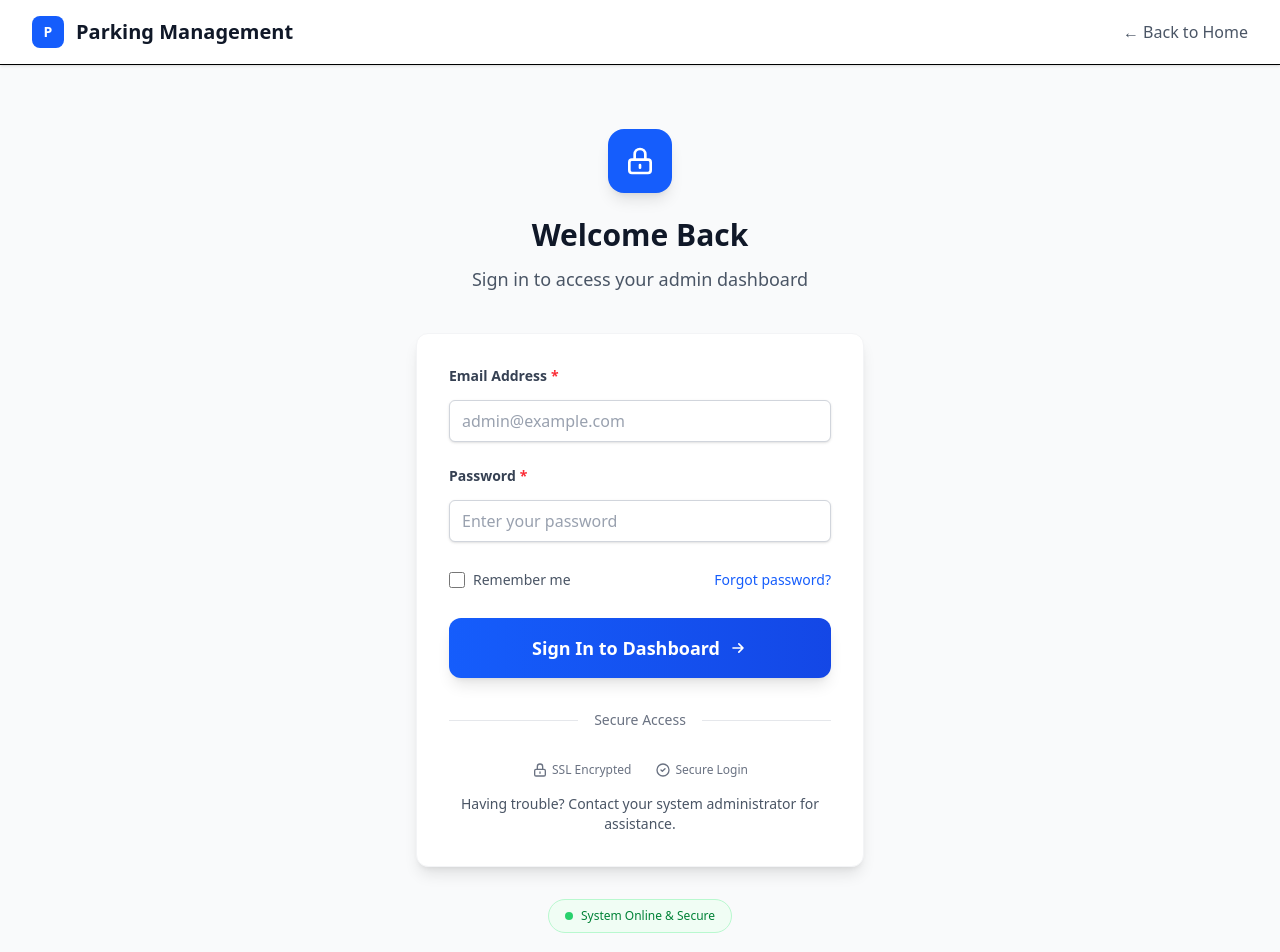
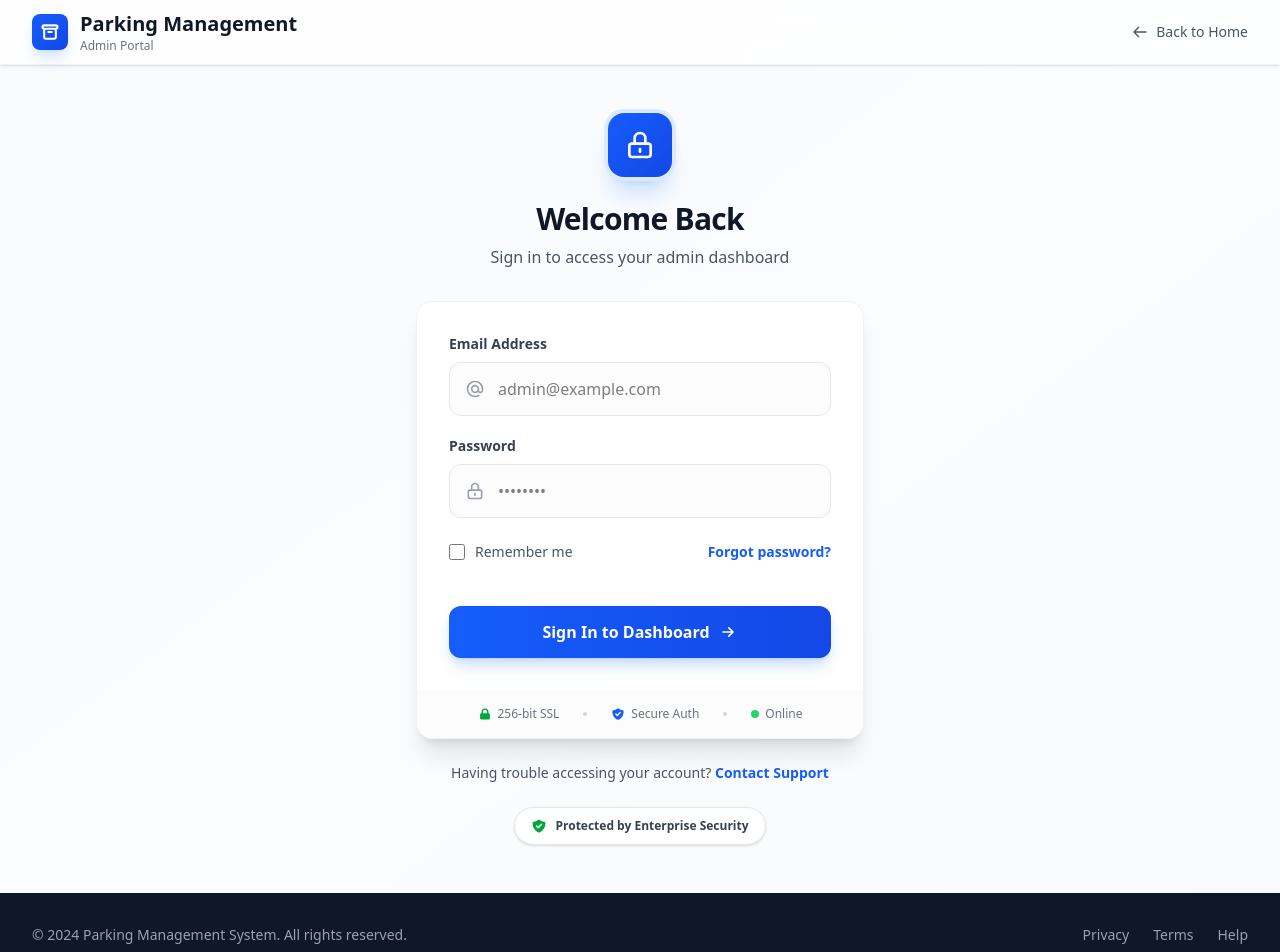
Before and after one commit to ANASIFTIKHAR-07/Parking-System, a React (Vite) app in the folder Frontend/Parking-System/: page /login in a window 1280 px wide. Shown: the top 952 px of the page. Built offline with nearby package versions, Linux system fonts and the light colour scheme; no server answers.

Commit message:
Login page polishing

```diff
--- a/Frontend/Parking-System/src/pages/auth/Login.jsx
+++ b/Frontend/Parking-System/src/pages/auth/Login.jsx
@@ -28,89 +28,125 @@ export default function Login() {
   }
 
   return (
-    <div className='min-h-screen bg-gray-50'>
-      {/* Header - matching homepage header */}
-      <header className='bg-white shadow-sm border-b'>
+    <div className='min-h-screen bg-gradient-to-br from-gray-50 via-blue-50/30 to-gray-50 flex flex-col'>
+      {/* Header */}
+      <header className='bg-white/80 backdrop-blur-md shadow-sm border-b border-gray-200/50 sticky top-0 z-50'>
         <div className='max-w-7xl mx-auto px-4 sm:px-6 lg:px-8'>
           <div className='flex items-center justify-between h-16'>
             <Link to='/' className='flex items-center space-x-3 hover:opacity-80 transition-opacity'>
-              <div className='w-8 h-8 bg-blue-600 rounded-lg flex items-center justify-center'>
-                <span className='text-white font-bold text-sm'>P</span>
+              <div className='w-9 h-9 bg-gradient-to-br from-blue-600 to-blue-700 rounded-lg flex items-center justify-center shadow-lg shadow-blue-500/20'>
+                <svg className="w-5 h-5 text-white" fill="none" stroke="currentColor" viewBox="0 0 24 24">
+                  <path strokeLinecap="round" strokeLinejoin="round" strokeWidth={2.5} d="M5 8h14M5 8a2 2 0 110-4h14a2 2 0 110 4M5 8v10a2 2 0 002 2h10a2 2 0 002-2V8m-9 4h4" />
+                </svg>
               </div>
-              <h1 className='text-xl font-semibold text-gray-900'>Parking Management</h1>
+              <div>
+                <h1 className='text-xl font-bold text-gray-900'>Parking Management</h1>
+                <p className='text-xs text-gray-500'>Admin Portal</p>
+              </div>
             </Link>
-            <Link to='/' className='text-gray-600 hover:text-gray-900 transition-colors'>
-              ← Back to Home
+            <Link to='/' className='flex items-center space-x-2 text-gray-600 hover:text-gray-900 transition-colors font-medium text-sm'>
+              <svg className="w-4 h-4" fill="none" stroke="currentColor" viewBox="0 0 24 24">
+                <path strokeLinecap="round" strokeLinejoin="round" strokeWidth={2} d="M10 19l-7-7m0 0l7-7m-7 7h18" />
+              </svg>
+              <span>Back to Home</span>
             </Link>
           </div>
         </div>
       </header>
 
-      {/* Login Form Section */}
-      <div className='flex items-center justify-center px-4 py-16'>
+      {/* Main Content */}
+      <div className='flex-1 flex items-center justify-center px-4 py-12'>
         <div className='w-full max-w-md'>
-          {/* Header */}
-          <div className='text-center mb-10'>
-            <div className='w-16 h-16 bg-blue-600 rounded-2xl flex items-center justify-center mx-auto mb-6 shadow-lg'>
+          {/* Header Section */}
+          <div className='text-center mb-8'>
+            <div className='inline-flex w-16 h-16 bg-gradient-to-br from-blue-600 to-blue-700 rounded-2xl items-center justify-center mx-auto mb-6 shadow-xl shadow-blue-500/25 ring-4 ring-blue-100'>
               <svg className='w-8 h-8 text-white' fill='none' stroke='currentColor' viewBox='0 0 24 24'>
                 <path strokeLinecap='round' strokeLinejoin='round' strokeWidth={2} d='M12 15v2m-6 4h12a2 2 0 002-2v-6a2 2 0 00-2-2H6a2 2 0 00-2 2v6a2 2 0 002 2zm10-10V7a4 4 0 00-8 0v4h8z' />
               </svg>
             </div>
-            <h2 className='text-3xl font-bold text-gray-900 mb-3'>Welcome Back</h2>
-            <p className='text-gray-600 text-lg'>Sign in to access your admin dashboard</p>
+            <h2 className='text-3xl font-bold text-gray-900 mb-2 tracking-tight'>Welcome Back</h2>
+            <p className='text-gray-600 text-base'>Sign in to access your admin dashboard</p>
           </div>
 
           {/* Login Form Card */}
-          <div className='bg-white rounded-xl shadow-lg border border-gray-100 p-8 hover:shadow-xl transition-shadow duration-300'>
+          <div className='bg-white rounded-2xl shadow-xl border border-gray-200/50 overflow-hidden'>
+            <div className='p-8'>
               {/* Error Message */}
               {error && (
-              <div className='mb-8 p-4 bg-red-50 border border-red-200 rounded-xl flex items-start space-x-3 animate-in fade-in duration-300'>
-                <div className='flex-shrink-0 w-6 h-6 rounded-full bg-red-100 flex items-center justify-center mt-0.5'>
-                  <svg className='w-4 h-4 text-red-600' fill='none' stroke='currentColor' viewBox='0 0 24 24'>
-                    <path strokeLinecap='round' strokeLinejoin='round' strokeWidth={2} d='M6 18L18 6M6 6l12 12' />
+                <div className='mb-6 p-4 bg-red-50 border border-red-100 rounded-xl flex items-start space-x-3'>
+                  <div className='flex-shrink-0 w-5 h-5 rounded-full bg-red-100 flex items-center justify-center mt-0.5'>
+                    <svg className='w-3 h-3 text-red-600' fill='currentColor' viewBox='0 0 20 20'>
+                      <path fillRule='evenodd' d='M10 18a8 8 0 100-16 8 8 0 000 16zM8.707 7.293a1 1 0 00-1.414 1.414L8.586 10l-1.293 1.293a1 1 0 101.414 1.414L10 11.414l1.293 1.293a1 1 0 001.414-1.414L11.414 10l1.293-1.293a1 1 0 00-1.414-1.414L10 8.586 8.707 7.293z' clipRule='evenodd' />
                     </svg>
                   </div>
-                <div>
-                  <p className='text-red-800 text-sm font-medium'>Authentication Failed</p>
-                  <p className='text-red-600 text-sm mt-1'>{error}</p>
+                  <div className='flex-1'>
+                    <p className='text-red-800 text-sm font-semibold'>Authentication Failed</p>
+                    <p className='text-red-600 text-sm mt-0.5'>{error}</p>
                   </div>
                 </div>
               )}
 
               {/* Form */}
-            <form className='space-y-7' onSubmit={onSubmit}>
-              <div className='space-y-6'>
-                <div className='group'>
-                  <Input
-                    label='Email Address'
+              <form className='space-y-5' onSubmit={onSubmit}>
+                {/* Email Input */}
+                <div>
+                  <label className='block text-sm font-semibold text-gray-700 mb-2'>
+                    Email Address
+                  </label>
+                  <div className='relative'>
+                    <div className='absolute inset-y-0 left-0 pl-4 flex items-center pointer-events-none'>
+                      <svg className='h-5 w-5 text-gray-400' fill='none' stroke='currentColor' viewBox='0 0 24 24'>
+                        <path strokeLinecap='round' strokeLinejoin='round' strokeWidth={2} d='M16 12a4 4 0 10-8 0 4 4 0 008 0zm0 0v1.5a2.5 2.5 0 005 0V12a9 9 0 10-9 9m4.5-1.206a8.959 8.959 0 01-4.5 1.207' />
+                      </svg>
+                    </div>
+                    <input
                       type='email'
                       value={form.email}
                       onChange={e => setForm(v => ({ ...v, email: e.target.value }))}
                       required
                       placeholder='admin@example.com'
-                    className="[&>input]:border-gray-200 [&>input]:rounded-xl [&>input]:py-3 [&>input]:px-4 [&>input]:text-base [&>input]:transition-all [&>input]:duration-200 [&>input]:focus:border-blue-500 [&>input]:focus:ring-2 [&>input]:focus:ring-blue-500/20 [&>input]:focus:ring-offset-0 [&>input]:hover:border-gray-300 [&>label]:text-gray-700 [&>label]:font-semibold [&>label]:text-sm [&>label]:mb-2"
+                      className='w-full pl-12 pr-4 py-3.5 border border-gray-200 rounded-xl text-base transition-all duration-200 focus:border-blue-500 focus:ring-4 focus:ring-blue-500/10 hover:border-gray-300 outline-none bg-gray-50/50 focus:bg-white'
                     />
                   </div>
-                <div className='group'>
-                  <Input
-                    label='Password'
+                </div>
+
+                {/* Password Input */}
+                <div>
+                  <label className='block text-sm font-semibold text-gray-700 mb-2'>
+                    Password
+                  </label>
+                  <div className='relative'>
+                    <div className='absolute inset-y-0 left-0 pl-4 flex items-center pointer-events-none'>
+                      <svg className='h-5 w-5 text-gray-400' fill='none' stroke='currentColor' viewBox='0 0 24 24'>
+                        <path strokeLinecap='round' strokeLinejoin='round' strokeWidth={2} d='M12 15v2m-6 4h12a2 2 0 002-2v-6a2 2 0 00-2-2H6a2 2 0 00-2 2v6a2 2 0 002 2zm10-10V7a4 4 0 00-8 0v4h8z' />
+                      </svg>
+                    </div>
+                    <input
                       type='password'
                       value={form.password}
                       onChange={e => setForm(v => ({ ...v, password: e.target.value }))}
                       required
-                    placeholder='Enter your password'
-                    className="[&>input]:border-gray-200 [&>input]:rounded-xl [&>input]:py-3 [&>input]:px-4 [&>input]:text-base [&>input]:transition-all [&>input]:duration-200 [&>input]:focus:border-blue-500 [&>input]:focus:ring-2 [&>input]:focus:ring-blue-500/20 [&>input]:focus:ring-offset-0 [&>input]:hover:border-gray-300 [&>label]:text-gray-700 [&>label]:font-semibold [&>label]:text-sm [&>label]:mb-2"
+                      placeholder='••••••••'
+                      className='w-full pl-12 pr-4 py-3.5 border border-gray-200 rounded-xl text-base transition-all duration-200 focus:border-blue-500 focus:ring-4 focus:ring-blue-500/10 hover:border-gray-300 outline-none bg-gray-50/50 focus:bg-white'
                     />
                   </div>
                 </div>
 
                 {/* Remember Me & Forgot Password */}
-              <div className='flex items-center justify-between text-sm'>
-                <label className='flex items-center space-x-2 cursor-pointer group'>
-                  <input type='checkbox' className='w-4 h-4 text-blue-600 border-gray-300 rounded focus:ring-blue-500 focus:ring-2 transition-all duration-200' />
-                  <span className='text-gray-600 group-hover:text-gray-800 transition-colors'>Remember me</span>
+                <div className='flex items-center justify-between pt-1'>
+                  <label className='flex items-center space-x-2.5 cursor-pointer group'>
+                    <input
+                      type='checkbox'
+                      className='w-4 h-4 text-blue-600 border-gray-300 rounded focus:ring-2 focus:ring-blue-500 transition-all cursor-pointer'
+                    />
+                    <span className='text-sm text-gray-600 group-hover:text-gray-800 transition-colors select-none'>
+                      Remember me
+                    </span>
                   </label>
-                <button type='button' className='text-blue-600 hover:text-blue-800 font-medium transition-colors duration-200'>
+                  <button
+                    type='button'
+                    className='text-sm text-blue-600 hover:text-blue-700 font-semibold transition-colors'
+                  >
                     Forgot password?
                   </button>
                 </div>
@@ -119,8 +155,7 @@ export default function Login() {
                 <Button
                   type='submit'
                   disabled={loading}
-                className='w-full bg-gradient-to-r from-blue-600 to-blue-700 hover:from-blue-700 hover:to-blue-800 disabled:from-gray-400 disabled:to-gray-500 text-white py-4 px-6 rounded-xl font-semibold text-base shadow-lg hover:shadow-xl disabled:shadow-md transform hover:scale-[1.02] disabled:scale-100 transition-all duration-200 border-0 focus:ring-4 focus:ring-blue-500/25'
-                size="large"
+                  className='w-full mt-6 bg-gradient-to-r from-blue-600 to-blue-700 hover:from-blue-700 hover:to-blue-800 disabled:from-gray-400 disabled:to-gray-500 text-white py-3.5 px-6 rounded-xl font-semibold text-base shadow-lg shadow-blue-500/25 hover:shadow-xl hover:shadow-blue-500/30 disabled:shadow-none transform hover:-translate-y-0.5 disabled:translate-y-0 active:translate-y-0 transition-all duration-200 focus:ring-4 focus:ring-blue-500/20 outline-none disabled:cursor-not-allowed group border-0'
                 >
                   {loading ? (
                     <div className='flex items-center justify-center space-x-3'>
@@ -128,65 +163,77 @@ export default function Login() {
                       <span>Signing you in...</span>
                     </div>
                   ) : (
-                  <div className="flex items-center justify-center space-x-2">
+                    <div className='flex items-center justify-center space-x-2'>
                       <span>Sign In to Dashboard</span>
-                    <svg className="w-5 h-5 transform group-hover:translate-x-1 transition-transform duration-200" fill="none" stroke="currentColor" viewBox="0 0 24 24">
-                      <path strokeLinecap="round" strokeLinejoin="round" strokeWidth={2} d="M13 7l5 5m0 0l-5 5m5-5H6" />
+                      <svg className='w-5 h-5 transform group-hover:translate-x-1 transition-transform duration-200' fill='none' stroke='currentColor' viewBox='0 0 24 24'>
+                        <path strokeLinecap='round' strokeLinejoin='round' strokeWidth={2} d='M13 7l5 5m0 0l-5 5m5-5H6' />
                       </svg>
                     </div>
                   )}
                 </Button>
               </form>
-
-            {/* Divider */}
-            <div className='relative my-8'>
-              <div className='absolute inset-0 flex items-center'>
-                <div className='w-full border-t border-gray-200'></div>
-              </div>
-              <div className='relative flex justify-center text-sm'>
-                <span className='px-4 bg-white text-gray-500 font-medium'>Secure Access</span>
-              </div>
             </div>
 
-            {/* Additional Info */}
-            <div className='text-center space-y-4'>
+            {/* Security Indicators */}
+            <div className='relative px-8 py-4 bg-gray-50/50'>
               <div className='flex items-center justify-center space-x-6 text-xs text-gray-500'>
-                <div className='flex items-center space-x-1'>
-                  <svg className='w-4 h-4' fill='none' stroke='currentColor' viewBox='0 0 24 24'>
-                    <path strokeLinecap='round' strokeLinejoin='round' strokeWidth={2} d='M12 15v2m-6 4h12a2 2 0 002-2v-6a2 2 0 00-2-2H6a2 2 0 00-2 2v6a2 2 0 002 2zm10-10V7a4 4 0 00-8 0v4h8z' />
+                <div className='flex items-center space-x-1.5'>
+                  <svg className='w-3.5 h-3.5 text-green-600' fill='currentColor' viewBox='0 0 20 20'>
+                    <path fillRule='evenodd' d='M5 9V7a5 5 0 0110 0v2a2 2 0 012 2v5a2 2 0 01-2 2H5a2 2 0 01-2-2v-5a2 2 0 012-2zm8-2v2H7V7a3 3 0 016 0z' clipRule='evenodd' />
                   </svg>
-                  <span>SSL Encrypted</span>
+                  <span className='font-medium'>256-bit SSL</span>
                 </div>
-                <div className='flex items-center space-x-1'>
-                  <svg className='w-4 h-4' fill='none' stroke='currentColor' viewBox='0 0 24 24'>
-                    <path strokeLinecap='round' strokeLinejoin='round' strokeWidth={2} d='M9 12l2 2 4-4m6 2a9 9 0 11-18 0 9 9 0 0118 0z' />
+                <div className='w-1 h-1 bg-gray-300 rounded-full'></div>
+                <div className='flex items-center space-x-1.5'>
+                  <svg className='w-3.5 h-3.5 text-blue-600' fill='currentColor' viewBox='0 0 20 20'>
+                    <path fillRule='evenodd' d='M2.166 4.999A11.954 11.954 0 0010 1.944 11.954 11.954 0 0017.834 5c.11.65.166 1.32.166 2.001 0 5.225-3.34 9.67-8 11.317C5.34 16.67 2 12.225 2 7c0-.682.057-1.35.166-2.001zm11.541 3.708a1 1 0 00-1.414-1.414L9 10.586 7.707 9.293a1 1 0 00-1.414 1.414l2 2a1 1 0 001.414 0l4-4z' clipRule='evenodd' />
                   </svg>
-                  <span>Secure Login</span>
+                  <span className='font-medium'>Secure Auth</span>
                 </div>
-              </div>
-
-              <p className='text-sm text-gray-600'>
-                Having trouble? Contact your system administrator for assistance.
-              </p>
-            </div>
-          </div>
-
-          {/* Trust Indicators */}
-          <div className="mt-8 text-center">
-            <div className="inline-flex items-center space-x-2 px-4 py-2 bg-green-50 border border-green-200 rounded-full">
-              <div className="w-2 h-2 bg-green-500 rounded-full animate-pulse"></div>
-              <span className="text-green-700 text-xs font-medium">System Online & Secure</span>
+                <div className='w-1 h-1 bg-gray-300 rounded-full'></div>
+                <div className='flex items-center space-x-1.5'>
+                  <div className='w-2 h-2 bg-green-500 rounded-full animate-pulse'></div>
+                  <span className='font-medium'>Online</span>
                 </div>
               </div>
             </div>
           </div>
 
-      {/* Footer - matching homepage footer */}
-      <footer className='bg-gray-900 text-white py-8 mt-auto'>
-        <div className='max-w-7xl mx-auto px-4 sm:px-6 lg:px-8 text-center'>
-          <p className='text-gray-400'>
+          {/* Help Text */}
+          <div className='mt-6 text-center'>
+            <p className='text-sm text-gray-600'>
+              Having trouble accessing your account?{' '}
+              <button className='text-blue-600 hover:text-blue-700 font-semibold transition-colors'>
+                Contact Support
+              </button>
+            </p>
+          </div>
+
+          {/* Trust Badge */}
+          <div className='mt-6 flex justify-center'>
+            <div className='inline-flex items-center space-x-2 px-4 py-2.5 bg-white border border-gray-200 rounded-full shadow-sm'>
+              <svg className='w-4 h-4 text-green-600' fill='currentColor' viewBox='0 0 20 20'>
+                <path fillRule='evenodd' d='M2.166 4.999A11.954 11.954 0 0010 1.944 11.954 11.954 0 0017.834 5c.11.65.166 1.32.166 2.001 0 5.225-3.34 9.67-8 11.317C5.34 16.67 2 12.225 2 7c0-.682.057-1.35.166-2.001zm11.541 3.708a1 1 0 00-1.414-1.414L9 10.586 7.707 9.293a1 1 0 00-1.414 1.414l2 2a1 1 0 001.414 0l4-4z' clipRule='evenodd' />
+              </svg>
+              <span className='text-gray-700 text-xs font-semibold'>Protected by Enterprise Security</span>
+            </div>
+          </div>
+        </div>
+      </div>
+
+      {/* Footer */}
+      <footer className='bg-gray-900 text-white py-8'>
+        <div className='max-w-7xl mx-auto px-4 sm:px-6 lg:px-8'>
+          <div className='flex flex-col sm:flex-row items-center justify-between space-y-4 sm:space-y-0'>
+            <p className='text-gray-400 text-sm'>
               © 2024 Parking Management System. All rights reserved.
             </p>
+            <div className='flex items-center space-x-6 text-sm text-gray-400'>
+              <button className='hover:text-white transition-colors'>Privacy</button>
+              <button className='hover:text-white transition-colors'>Terms</button>
+              <button className='hover:text-white transition-colors'>Help</button>
+            </div>
+          </div>
         </div>
       </footer>
     </div>
```
Lines whose indentation alone changed are shown as unchanged.
